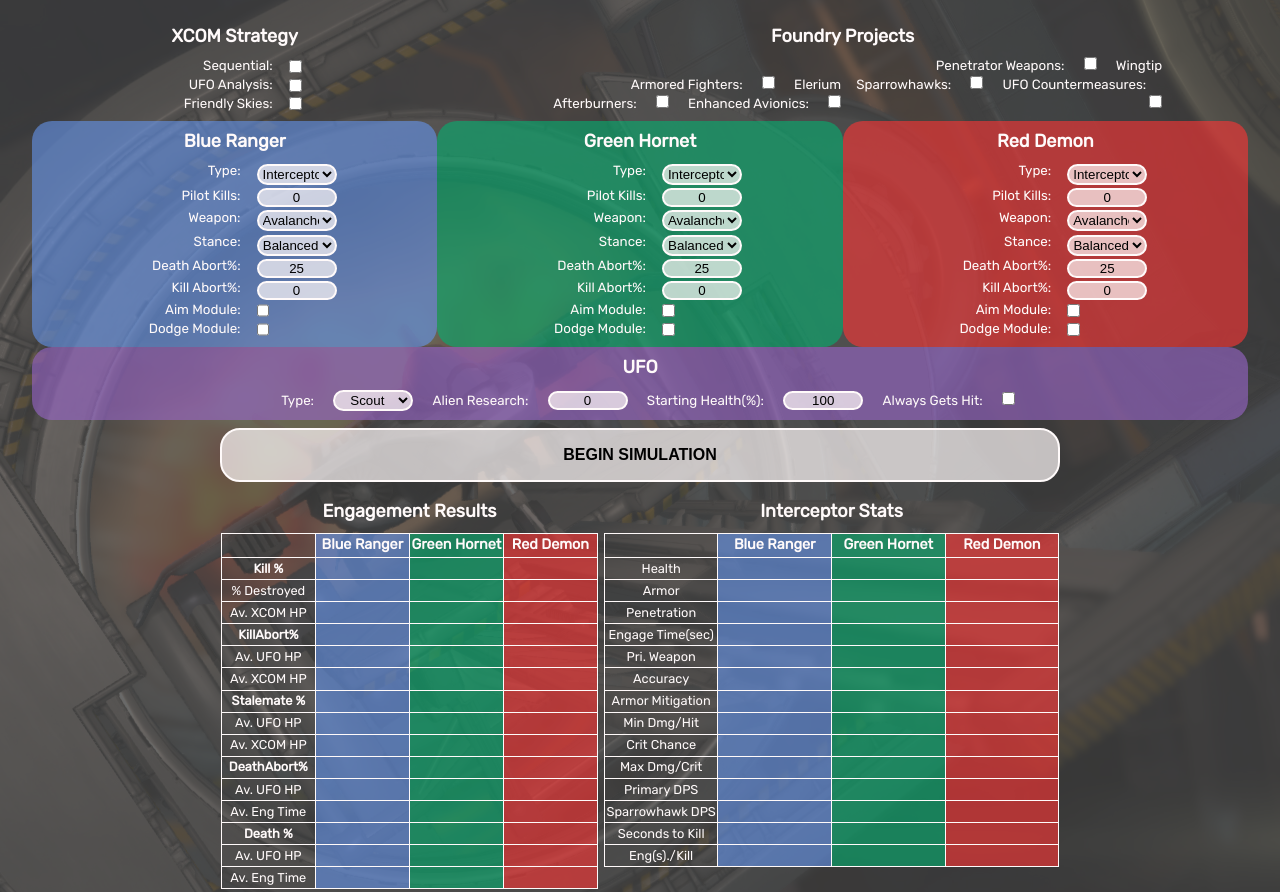
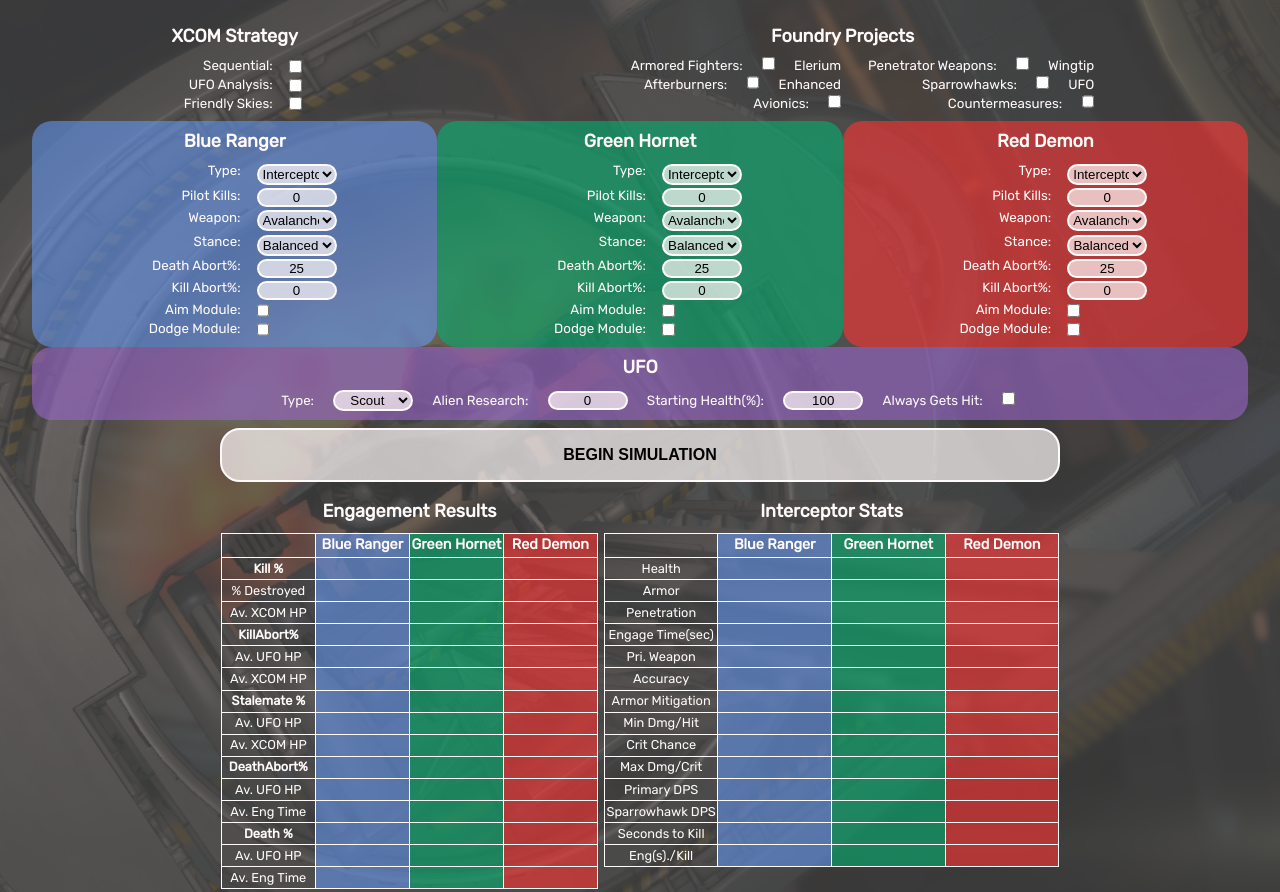
Before and after one commit to nucmatt/LW1-Airgame-Simulator, a website: page dist/index.html in a window 1280 px wide. Shown: the top 892 px of the page. Drawn offline with Linux system fonts and the light colour scheme.

Commit message:
Fixed styling for mediaXl Foundry projects

```diff
--- a/scss/_mediaqueries.scss
+++ b/scss/_mediaqueries.scss
@@ -1,5 +1,10 @@
 // Wide Screens
 @include mediaXl {
+	#foundry {
+		div {
+			max-width: 250px;
+		}
+	}
 }
 // Large Laptops/Desktops
 @include mediaLg {
--- a/scss/main.scss
+++ b/scss/main.scss
@@ -121,13 +121,10 @@
 
 #strategy {
 	grid-area: strategy;
-	// background-color: #eee;
 }
 
 #foundry {
 	grid-area: foundry;
-	// background-color: #ddd;
-	display: inline-block;
 
 	.column {
 		width: 40%;
```
Also changed, not shown: dist/css/main.css, dist/index.html.
